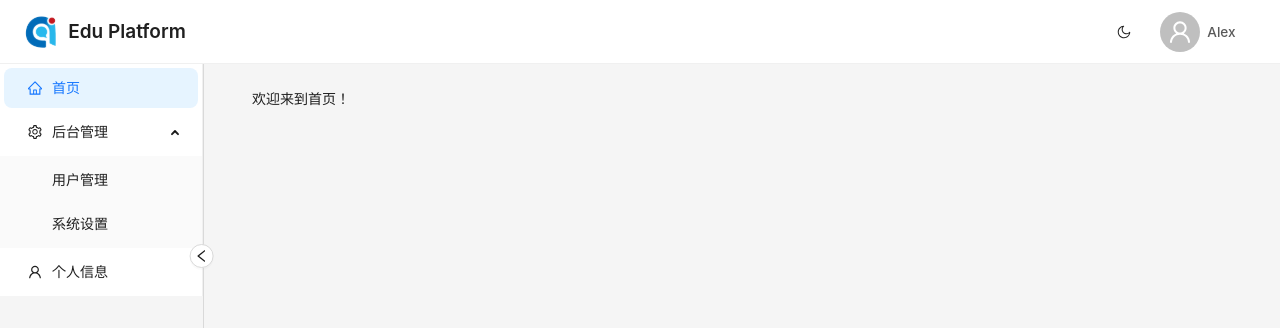
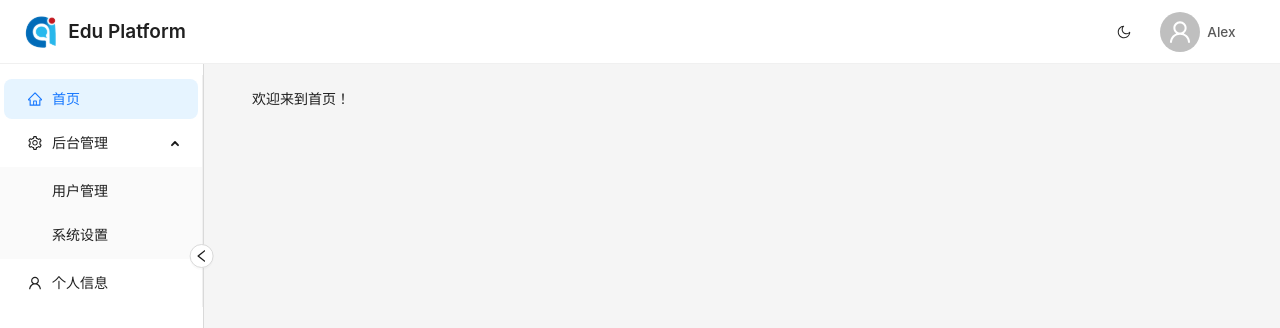
Before and after one commit to yoyobq/edu_platform_antd, a React (Vite) app: page / in a window 1280 px wide. Shown: the top 328 px of the page. Built offline with nearby package versions, Linux system fonts and the light colour scheme.

Commit message:
style(MenuSider): 添加样式文件并调整菜单布局
- 为 MenuSider 组件添加 CSS 模块文件，定义菜单样式
- 将菜单包裹在 div 容器中以应用新样式

```diff
--- /dev/null
+++ b/src/components/MenuSider/MenuSider.module.css
@@ -0,0 +1,26 @@
+.menuSider {
+  padding-top: 0.8rem;
+  height: 100%;
+  background-color: var(--ant-color-bg-container);
+  border: none;
+}
+
+.menuSider .ant-menu {
+  height: 100%;
+  background-color: transparent;
+  border-right: none;
+}
+
+.menuSider .ant-menu-item,
+.menuSider .ant-menu-submenu {
+  border-radius: 0;
+}
+
+.menuSider .ant-menu-item-selected {
+  background-color: var(--ant-color-primary-bg);
+}
+
+.menuSider .ant-menu-item:hover,
+.menuSider .ant-menu-submenu-title:hover {
+  background-color: var(--ant-color-fill-tertiary);
+}
--- a/src/components/MenuSider/MenuSider.tsx
+++ b/src/components/MenuSider/MenuSider.tsx
@@ -5,6 +5,7 @@ import React from 'react';
 import { Link, useLocation } from 'react-router-dom';
 import { useAppState } from '../../hooks/useAppState';
 import { routes, type RouteConfig } from '../../router/routes';
+import styles from './MenuSider.module.css';
 
 type MenuItem = Required<MenuProps>['items'][number];
 
@@ -65,12 +66,14 @@ const MenuSider: React.FC = () => {
     .filter((item): item is MenuItem => item !== null);
 
   return (
+    <div className={styles.menuSider}>
       <Menu
         mode="inline"
         selectedKeys={[location.pathname]}
         defaultOpenKeys={['/admin']}
         items={menuItems}
       />
+    </div>
   );
 };
 
```
Lines whose indentation alone changed are shown as unchanged.
